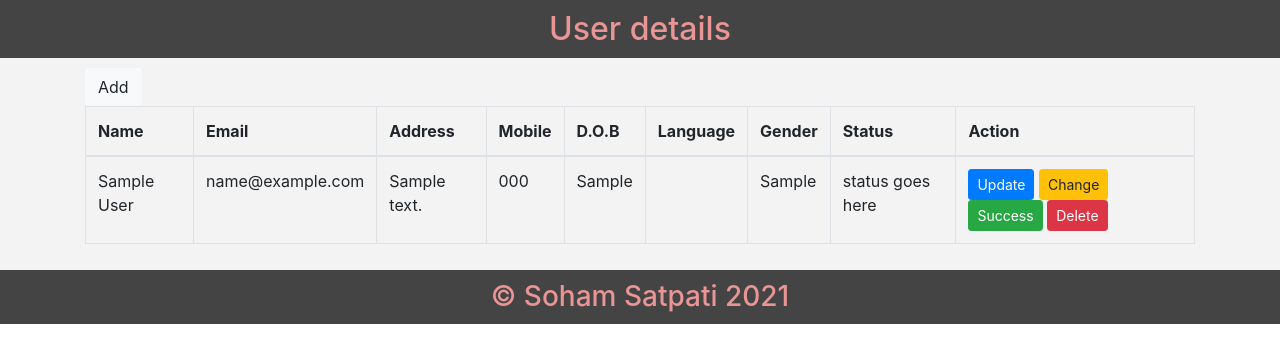
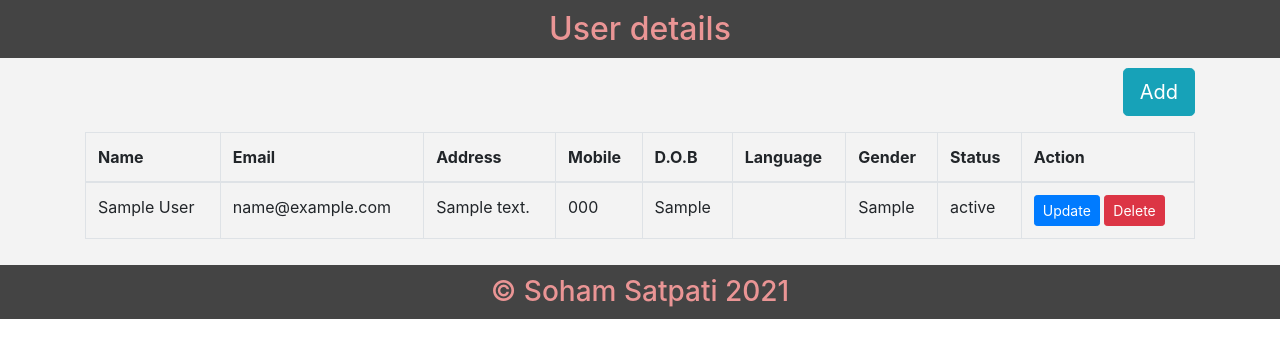
Before and after one commit to SohamSatpati/phppractice, a PHP site: page /userDetails.php in a window 1280 px wide. Shown: the top 363 px of the page. Run offline with PHP 8.4, Linux system fonts and the light colour scheme; tables that the repository leaves empty or names only in its code hold one stand-in row (values such as "Sample post"); some libraries are stand-ins or nearby versions.

Commit message:
status change added

```diff
--- a/userDetails.php
+++ b/userDetails.php
@@ -1,37 +1,12 @@
 <?php require_once "dbconn.php";
 include "./include/header.php";
 ?>
-<!--
-<!DOCTYPE html>
-<html lang="en">
-<head>
-  <title>User Details</title>
-  <meta charset="utf-8">
-  <meta name="viewport" content="width=device-width, initial-scale=1">
-  <link rel="stylesheet" href="https://maxcdn.bootstrapcdn.com/bootstrap/4.5.2/css/bootstrap.min.css">
-  <script src="https://ajax.googleapis.com/ajax/libs/jquery/3.5.1/jquery.min.js"></script>
-  <script src="https://cdnjs.cloudflare.com/ajax/libs/popper.js/1.16.0/umd/popper.min.js"></script>
-  <script src="https://maxcdn.bootstrapcdn.com/bootstrap/4.5.2/js/bootstrap.min.js"></script>
-
-</head>
-<body>
-<div class="jumbotron">
-  <div class="container">
-  <h1 class="display-4">User Details</h1>
-  <p class="text-lg-left">Left aligned text on viewports sized LG (large) or wider.</p>
-  </div>
-</div>
--->
 <?php
 $status = $flag1 = $flag2= false;
 
+$sql = "SELECT t.id,t.status, u.name, u.email, u.address, u.mobile, u.dob, u.lang, u.gender FROM temp_user t, user u WHERE t.id = u.user_id ";
 
-$sql = "SELECT * FROM user";
 $result = $conn->query($sql);
-
-if(isset($_POST['add'])){
-  echo "<script language=Javascript>document.location.href='index.php'</script>";
-}
 
 ?>
 <section class="myheader">
@@ -40,7 +15,13 @@ if(isset($_POST['add'])){
 <section class="maincontent">
 <div class="container">
 <form method="post">
-<button type="submit" class="btn btn-light" name="add" value="add">Add</button>
+
+<p class="text-right">
+<a href="index.php" class="btn btn-info btn-lg">
+          <span class="glyphicon glyphicon-plus"> Add</span>
+        </a>
+</p>
+
   <table class="table table-bordered">
     <thead>
       <tr>
@@ -80,17 +61,31 @@ if(isset($_POST['add'])){
         }
       }
         ?>
-         </td>
-        <td><?php echo $row["gender"];?></td>
-        <td>status goes here</td>
+      </td>
+      <td><?php echo $row["gender"];?></td>
+      <td><?php echo $row["status"];?></td>
+
         <td>
         <a href="updateuser.php?id=<?php echo $row['id'];?>">
         <button type="button" class="btn btn-primary btn-sm" formaction="">Update</button>
         </a>
 
-        <button type="button" class="btn btn-warning btn-sm">Change</button>
-        <button type="button" class="btn btn-success btn-sm">Success</button>
-
+       <?php
+       if($row["status"] == 1){
+       ?>
+       <a href="statuschange.php?id=<?php echo $row['id'];?>&status=<?php echo $row["status"];?>">
+        <button type="button" class="btn btn-success btn-sm">Active</button>
+        </a>
+        <?php
+        }
+        if($row["status"] == 0){
+        ?>
+        <a href="statuschange.php?id=<?php echo $row['id'];?>&status=<?php echo $row["status"];?>">
+        <button type="button" class="btn btn-warning btn-sm">Inactive</button>
+        </a>
+        <?php
+        }
+        ?>
         <a href="deleteuser.php?id=<?php echo $row['id'];?>">
         <button type="button" class="btn btn-danger btn-sm">Delete</button>
         </a>
```
Also changed, not shown: statuschange.php (added, +24 -0 lines).
